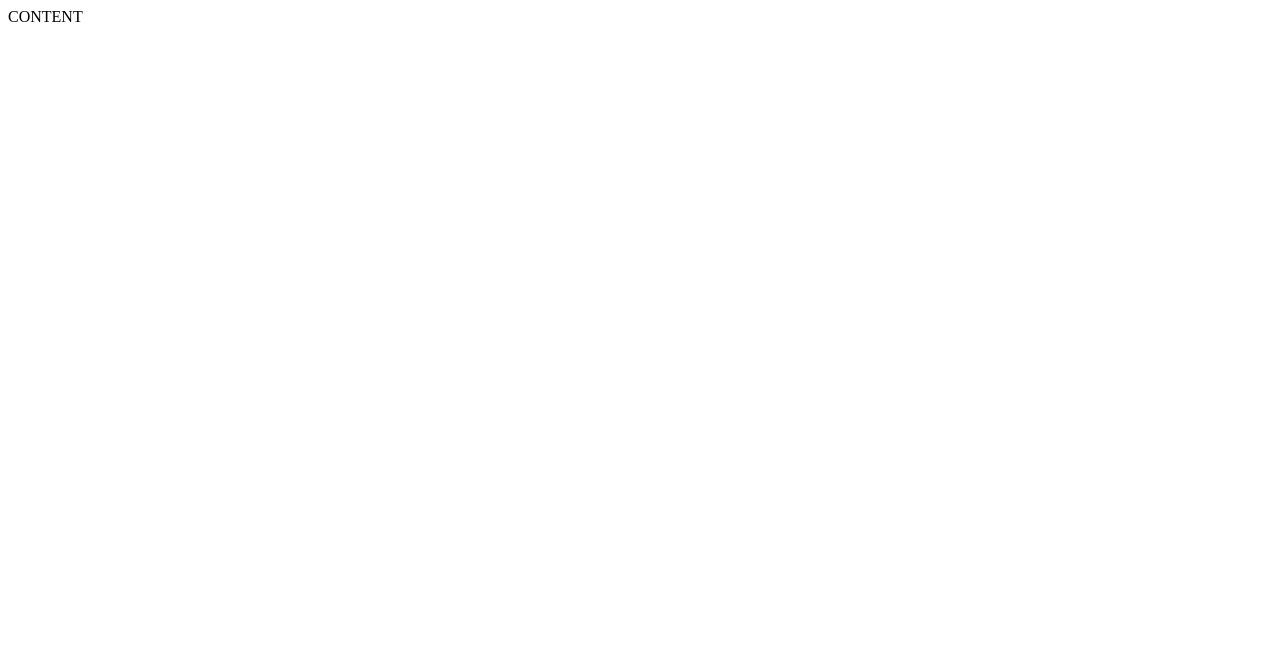
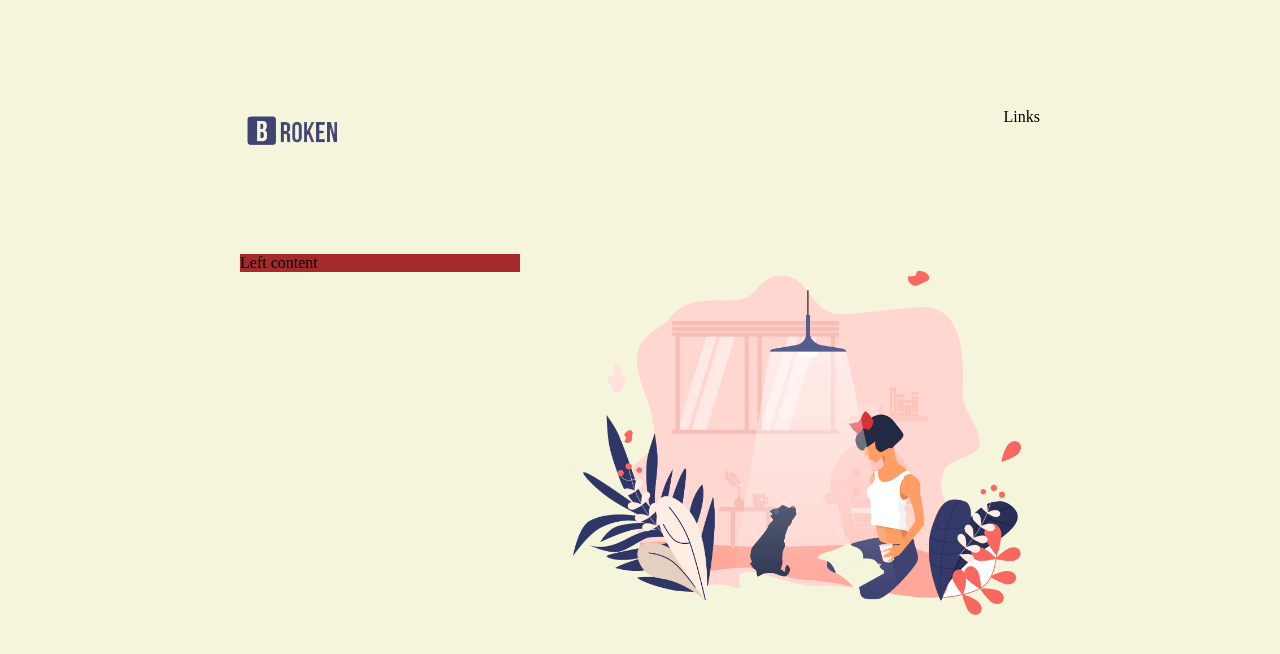
Before and after one commit to pijusp/3-happy-weekend, a website: page index.html in a window 1280 px wide. Drawn offline with Linux system fonts and the light colour scheme.

Commit message:
Added layout and updated favicons

```diff
--- a/index.html
+++ b/index.html
@@ -5,6 +5,7 @@
     <meta http-equiv="X-UA-Compatible" content="IE=edge">
     <meta name="viewport" content="width=device-width, initial-scale=1.0">
     <title>Happy weekend</title>
+    <link rel="stylesheet" href="styles.css">
     <link rel="shortcut icon" href="./favicon.ico" type="image/x-icon">
     <link rel="apple-touch-icon" sizes="180x180" href="./favicon/apple-touch-icon.png">
     <link rel="icon" type="image/png" sizes="32x32" href="./favicon/favicon-32x32.png">
@@ -15,6 +16,18 @@
     <meta name="theme-color" content="#ffffff">
 </head>
 <body>
-    CONTENT
+    <header>
+        <img src="/images/logo.png">
+        <nav>
+            Links
+        </nav>
+
+    </header>
+    <main>
+        <div>
+            Left content
+        </div>
+        <img src="./images/design.png" alt="Yoga">
+    </main>
 </body>
 </html>
--- a/styles.css
+++ b/styles.css
@@ -1,3 +1,40 @@
 body {
     background-color: beige;
 }
+header > img {
+    width: 100px;
+    float: left;
+}
+header > nav {
+    float: right;
+}
+header {
+    display: inline-block;
+    width:800px;
+    margin-left: calc(50% - 400px);
+    margin-top: 100px;
+
+}
+nav {
+    float: right;
+}
+main{
+    display: inline-block;
+    width:800px;
+    margin-left: calc(50% - 400px);
+    margin-top: 100px;
+
+}
+main > img {
+    width: 60%;
+    float: right;
+}
+main > div {
+    width: 35%;
+    float: left;
+}
+div{
+    width: 35%;
+    background-color:brown;
+
+}
```
Also changed, not shown: favicon.ico, favicon/android-chrome-72x72.png (added), favicon/apple-touch-icon.png, favicon/favicon-16x16.png, favicon/favicon-32x32.png, favicon/mstile-150x150.png, favicon/safari-pinned-tab.svg, favicon/site.webmanifest, images/favicon.ico (deleted).
